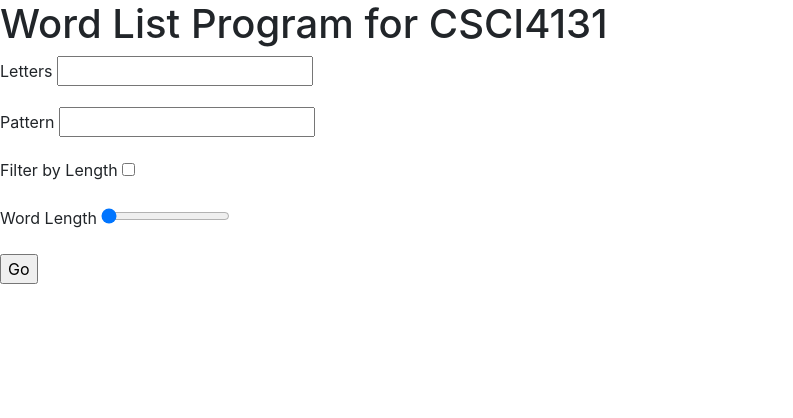
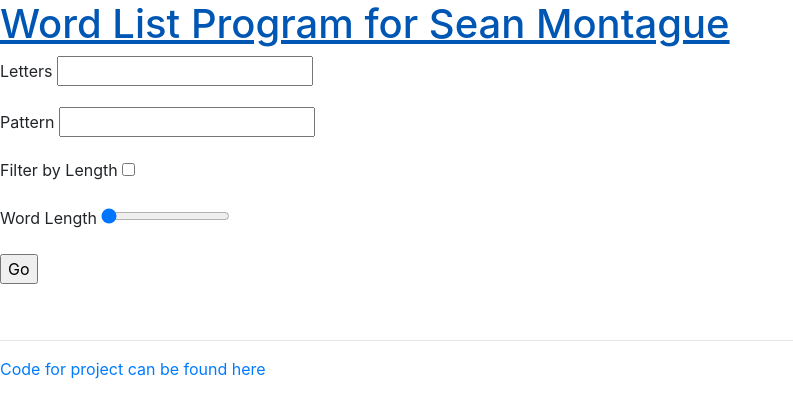
Before and after one commit to TheRealSTM/word-list, a Flask app: page / in a window 1280 px wide. Shown: the top 418 px of the page, without its empty margins (0-793 px from the left). Run offline with Flask 2, Linux system fonts and the light colour scheme; some libraries are stand-ins or nearby versions.

Commit message:
added footer and links

```diff
--- a/app.py
+++ b/app.py
@@ -83,7 +83,7 @@ def filter_by_pattern(pattern, word_set, sorted_good_words):
 @app.route('/index')
 def index():
     form = WordForm()
-    return render_template("index.html", form=form, name="CSCI4131")
+    return render_template("index.html", form=form, name="Sean Montague")
 
 
 @app.route('/words', methods=['GET', 'POST'])
@@ -98,12 +98,12 @@ def list_words():
         pattern = form.avail_pattern.data
         if has_non_alpha(letters) or has_non_pattern(pattern):
             flash('letters must consist of alphabetical characters and patterns must consist of alphabetical characters or .')
-            return render_template("index.html", form=form, name="CSCI4131")
+            return render_template("index.html", form=form, name="Sean Montague")
 
         filter_by_len = bool(form.select_word_len.data)
         word_len = int(form.word_len.data)
     else:
-        return render_template("index.html", form=form, name="CSCI4131")
+        return render_template("index.html", form=form, name="Sean Montague")
 
 
     with open('sowpods.txt') as f:
@@ -118,7 +118,7 @@ def list_words():
     elif pattern and filter_by_len:
         if len(pattern) != word_len:
             flash('if pattern and filter by length are both selected, they must be the same length!')
-            return render_template("index.html", form=form, name="CSCI4131")
+            return render_template("index.html", form=form, name="Sean Montague")
         filter_by_pattern(pattern, word_set, sorted_good_words)
     elif pattern and not filter_by_len:
         filter_by_pattern(pattern, word_set, sorted_good_words)
@@ -126,7 +126,7 @@ def list_words():
         word_set = get_good_words_by_size(sorted_good_words, word_len)
     else:
         flash('Due to limitations in flash/heroku, results must have a filter applied!')
-        return redirect(url_for('index', form=form, name="CSCI4131"))
+        return redirect(url_for('index', form=form, name="Sean Montague"))
     if modal_word:
         modal_word['def'] = get_definition(modal_word['word'])
 
--- a/static/wordstyle.css
+++ b/static/wordstyle.css
@@ -1,6 +1,4 @@
-body {
-  margin: 15px;
-}
+
 main {
     display: grid;
     background-color: lightslategray;
--- a/templates/base.html
+++ b/templates/base.html
@@ -6,7 +6,7 @@
     <body>
         {% block navbar %}
         <nav>
-            <h1>Word List Program for {{name}}</h1>
+            <a href="https://word-list-4131.herokuapp.com/"><h1>Word List Program for {{name}}</h1></a>
         </nav>
         {% endblock %}
         {% with messages = get_flashed_messages() %}
@@ -22,5 +22,8 @@
         {% block content %}
         default content
         {% endblock %}
+        <br>
+        <hr>
+        <a href="https://github.umn.edu/monta262/word_list">Code for project can be found here</a>
     </body>
 </html>
--- a/templates/index.html
+++ b/templates/index.html
@@ -7,7 +7,7 @@
       }
     </script>
 
-    <form action="/words" method="post">
+    <form id="query-form" action="/words" method="post">
         {{ form.hidden_tag() }}
         <p>
           {{ form.avail_letters.label }}
--- a/templates/wordlist.html
+++ b/templates/wordlist.html
@@ -2,8 +2,6 @@
 
 {% block content %}
 <script>
-  // Key (Dictionary):6283d672-c28a-4e42-af70-aefc42fe7fc6Key
-  // (Thesaurus):bfc4e8f4-02fb-40bb-abe9-b159651a553e
 
   function openModal(loop_index) {
     console.log("I am getting the modal for " + loop_index);
@@ -11,7 +9,7 @@
     var modal = document.getElementById('modal_' + loop_index);
     var modal_word = modal.getElementsByClassName('word')[0];
     var modal_def = modal.getElementsByClassName('def')[0];
-    // https://www.dictionaryapi.com/api/v3/references/collegiate/json/test?key=6283d672-c28a-4e42-af70-aefc42fe7fc6
+
     fetch('https://word-list-4131.herokuapp.com/get_def/'+src_word)
       .then((res) => { return res.json() })
       .then((data) => {
```
